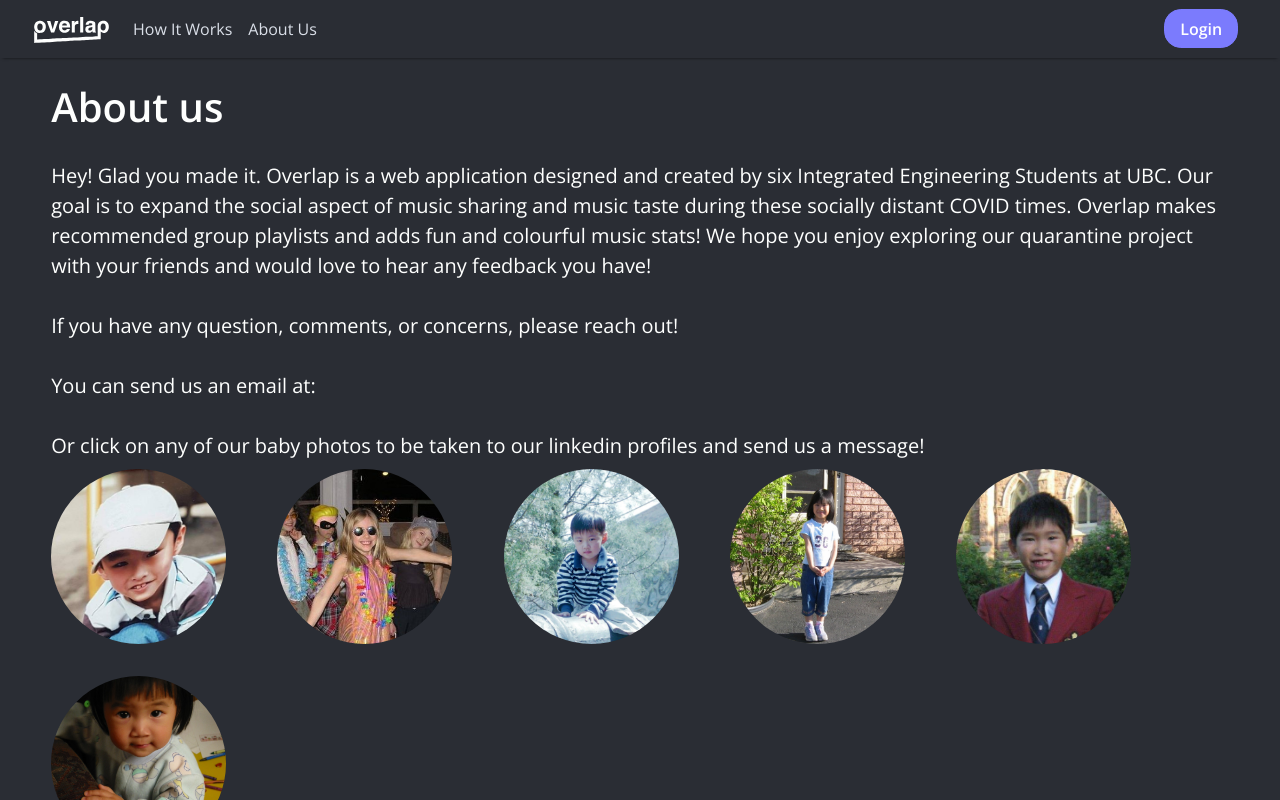
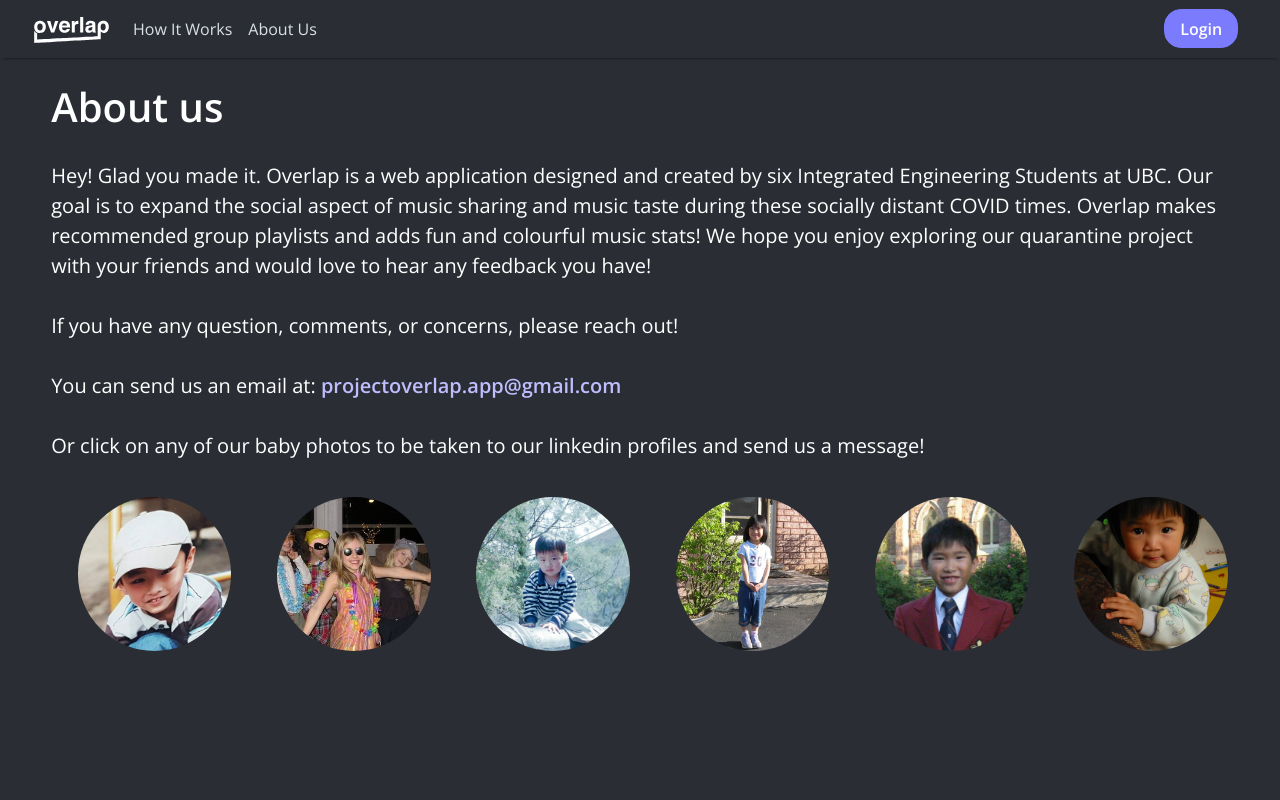
Before and after one commit to IGEN330-Overlap/Overlap, a React (Create React App) app in the folder frontend/: page /about in a window 1280 px wide. Built offline with nearby package versions, Linux system fonts and the light colour scheme.

Commit message:
more about us css (sorry kevin)

```diff
--- a/frontend/src/AboutUs/AboutUs.css
+++ b/frontend/src/AboutUs/AboutUs.css
@@ -2,14 +2,14 @@
 
 .text-blurb {
     margin-right: 4vw;
-    height: 350px;
 }
 
 .display-babies {
+    display: flex;
     margin-right: 2vw;
-    padding-top: 20px;
-    min-height: 100vh;
+    margin-top: 20px;
     height: fit-content;
+    justify-content: center;
 }
 
 .about {
--- a/frontend/src/AboutUs/BabyPics/BabyPics.css
+++ b/frontend/src/AboutUs/BabyPics/BabyPics.css
@@ -4,9 +4,9 @@
     display: flex;
     flex-direction: row;
     flex-wrap: wrap;
-    width: auto;
+    width: 100%;
     max-height: 40vh;
-    justify-content: flex-start;
+    justify-content: space-evenly;
     align-content: flex-start;
     height: fit-content;
 }
@@ -14,15 +14,16 @@
 .container-baby {
     width: auto;
     margin-top: 2vh;
-    margin-right: 4vw;
+    margin-right: 1.5vw;
+    margin-left: 1.5vw;
     margin-bottom: 2vh;
     position: relative;
     text-align: center;
 }
 
 .icon-baby {
-    height: clamp(100px, 25vw, 175px);
-    width: clamp(100px, 25vw, 175px);
+    height: clamp(100px, 12vw, 175px);
+    width: clamp(100px, 12vw, 175px);
     object-fit: cover;
     object-position: 50%;
     border-radius: 50rem;
--- a/frontend/src/AboutUs/TextBlurb/TextBlurb.css
+++ b/frontend/src/AboutUs/TextBlurb/TextBlurb.css
@@ -1,7 +1,7 @@
 @import url(../../variables.css);
 
 .about-name-container {
-    height: clamp(25px, 4vw, 40px)
+    /* height: clamp(25px, 4vw, 40px) */
 }
 
 .about-name-container .big-text {
@@ -17,3 +17,8 @@
 .sub-text{
     margin-top: 30px;
 }
+
+.emailLink{
+    color: var(--blue-color-1);
+    /* text-decoration: underline; */
+}
--- a/frontend/src/AboutUs/TextBlurb/TextBlurb.js
+++ b/frontend/src/AboutUs/TextBlurb/TextBlurb.js
@@ -14,7 +14,7 @@ const Blurb = (props) => {
         our quarantine project with your friends and would love to hear any feedback you have!
         </p>
         <p className='sub-text'>If you have any question, comments, or concerns, please reach out!</p>
-        <p className='sub-text'>You can send us an email at: </p>
+        <p className='sub-text'>You can send us an email at: <b className="emailLink">projectoverlap.app@gmail.com</b></p>
         <p className='sub-text'>Or click on any of our baby photos to be taken to our linkedin profiles and send us a message!</p>
     </div>
     )
```
